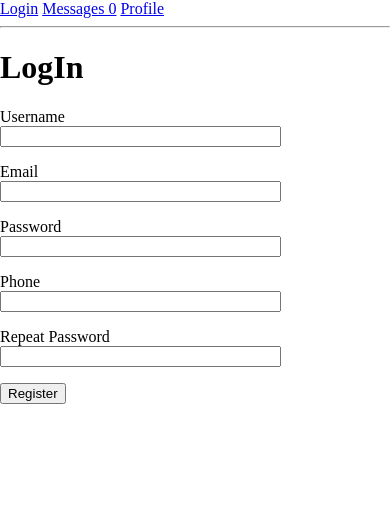
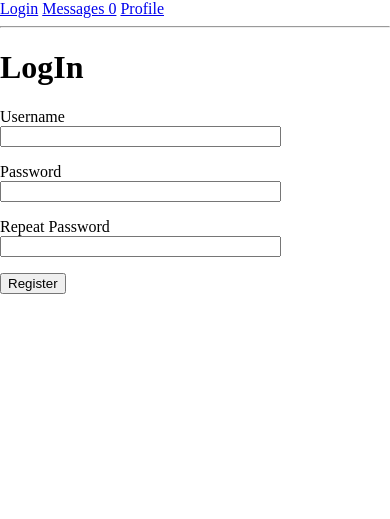
Before and after one commit to PavelPythonDeveloper/Flask_simple_chat, a Flask app: page /register in a window 390 px wide. Shown: the part 325-844 px from the top of the page. Run offline with Flask 2, Linux system fonts and the light colour scheme.

Commit message:
Add a mechanism to save a new user to the database Add field password_hash in User model Add functions set_password and check_password Remove email and phone fields from registration form

```diff
--- a/app/routes.py
+++ b/app/routes.py
@@ -1,9 +1,8 @@
-from app import app
+from app import app, db
 from flask import render_template, url_for, flash, redirect
 from app.forms import LoginForm, RegistrationForm
 from flask_login import current_user, login_user
-
-
+from app.models import User
 
 @app.route('/')
 @app.route('/index')
@@ -25,5 +24,10 @@ def register():
     form = RegistrationForm()
     if form.validate_on_submit():
         flash(f'you have been registered as {form.username.data}')
+        user = User()
+        user.username = form.username.data
+        user.set_password(form.password.data)
+        db.session.add(user)
+        db.session.commit()
         return redirect(url_for('index'))
     return render_template('register.html', form=form)
--- a/app/templates/register.html
+++ b/app/templates/register.html
@@ -8,18 +8,12 @@
             {{ form.username.label }}<br>
             {{ form.username(size=32) }}
         </p>
-        <p>
-            {{ form.email.label }}<br>
-            {{ form.email(size=32) }}
-        </p>
+
         <p>
             {{ form.password.label }}<br>
             {{ form.password(size=32) }}
         </p>
-        <p>
-            {{ form.phone.label }}<br>
-            {{ form.phone(size=32) }}
-        </p>
+
         <p>
             {{ form.password2.label }}<br>
             {{ form.password2(size=32) }}
```
Also changed, not shown: app/models.py (+8 -0 lines).
